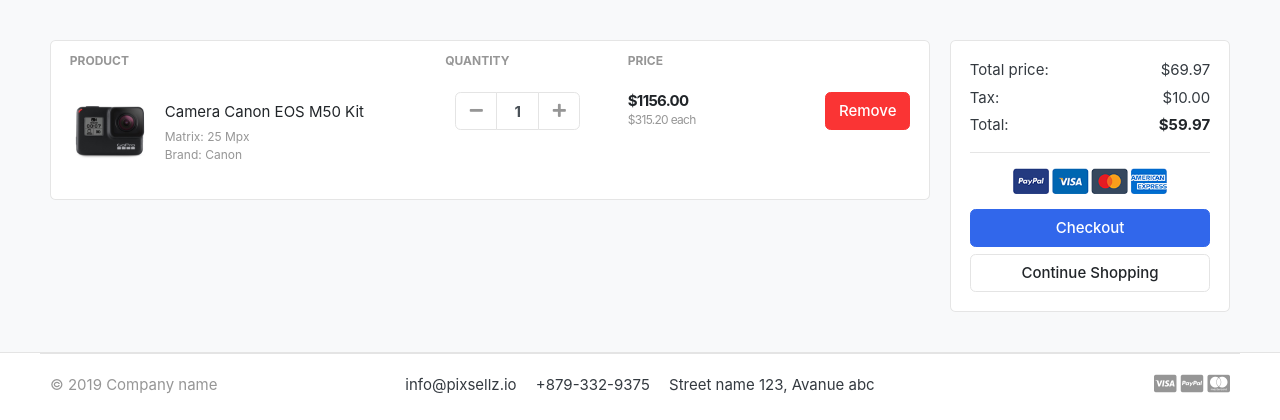
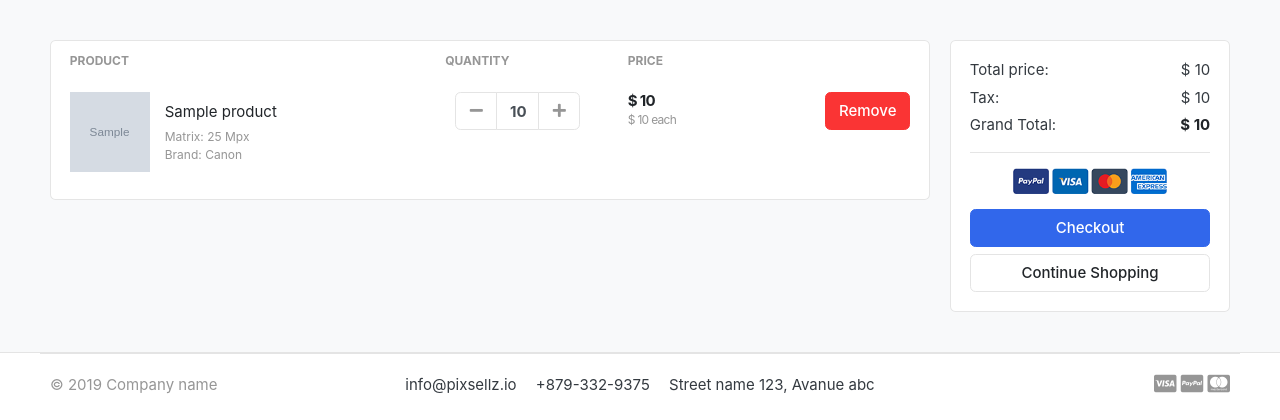
Before and after one commit to joaomatheusars/ecommecerDjango, a Django app: template templates/store/cart.html in a window 1280 px wide. Shown: the part 118-538 px from the top of the page. Run offline with Django 5.2, Linux system fonts and the light colour scheme; the template is opened without the code that fills it: most values are stand-ins (such as "Sample title", 1, 10 or a date in 2020); grey boxes marked "Sample" are stand-in pictures; some libraries are stand-ins or nearby versions; some web fonts are replaced.

Commit message:
fix: add function to cart page

```diff
--- a/carts/models.py
+++ b/carts/models.py
@@ -15,5 +15,8 @@
     quantity    = models.IntegerField()
     is_active   = models.BooleanField(default=True)
 
+    def sub_total(self):
+        return self.product.price * self.quantity
+
     def __str__(self):
         return self.product
--- a/carts/urls.py
+++ b/carts/urls.py
@@ -3,5 +3,7 @@
 
 urlpatterns = [
     path('', views.cart, name='cart'),
-    path('add_cart/<int:product_id>/', views.add_cart, name='add_cart')
+    path('add_cart/<int:product_id>/', views.add_cart, name='add_cart'),
+    path('remove_cart/<int:product_id>/', views.remove_cart, name='remove_cart'),
+    path('remove_cart_item/<int:product_id>/', views.remove_cart_item, name='remove_cart_item'),
 ]
--- a/templates/store/cart.html
+++ b/templates/store/cart.html
@@ -2,7 +2,13 @@
 <section class="section-content padding-y bg">
   <div class="container">
     <!-- ============================ COMPONENT 1 ================================= -->
-
+    {% if not cart_items %}
+    <h2 class="text-center">Your Shopping Cart is Empty</h2>
+    <br>
+    <div class="text-center">
+      <a href="{% url 'store' %}" class="btn btn-primary">Continue Shopping</a>
+    </div>
+    {% else %}
     <div class="row">
       <aside class="col-lg-9">
         <div class="card">
@@ -16,15 +22,20 @@
               </tr>
             </thead>
             <tbody>
+
+            {% for cart_item in cart_items%}
               <tr>
                 <td>
                   <figure class="itemside align-items-center">
                     <div class="aside">
-                      <img src="{% static './images/items/11.jpg' %}" class="img-sm" />
+                      <img
+                        src="{{ cart_item.product.images.url }}"
+                        class="img-sm"
+                      />
                     </div>
                     <figcaption class="info">
                       <a href="#" class="title text-dark"
-                        >Camera Canon EOS M50 Kit</a
+                        >{{ cart_item.product.product_name }}</a
                       >
                       <p class="text-muted small">
                         Matrix: 25 Mpx <br />
@@ -38,23 +49,25 @@
                   <div class="col">
                     <div class="input-group input-spinner">
                       <div class="input-group-prepend">
-                        <button
+                        <a
+                          href="{% url 'remove_cart' cart_item.product.id %}"
                           class="btn btn-light"
                           type="button"
                           id="button-plus"
                         >
                           <i class="fa fa-minus"></i>
-                        </button>
+                      </a>
                       </div>
-                      <input type="text" class="form-control" value="1" />
+                      <input type="text" class="form-control" value="{{ cart_item.quantity }}" />
                       <div class="input-group-append">
-                        <button
+                        <a
+                          href="{% url 'add_cart' cart_item.product.id %}"
                           class="btn btn-light"
                           type="button"
                           id="button-minus"
                         >
                           <i class="fa fa-plus"></i>
-                        </button>
+                      </a>
                       </div>
                     </div>
                     <!-- input-group.// -->
@@ -63,17 +76,17 @@
                 </td>
                 <td>
                   <div class="price-wrap">
-                    <var class="price">$1156.00</var>
-                    <small class="text-muted"> $315.20 each </small>
+                    <var class="price">$ {{ cart_item.sub_total }}</var>
+                    <small class="text-muted"> $ {{ cart_item.product.price }} each </small>
                   </div>
                   <!-- price-wrap .// -->
                 </td>
                 <td class="text-right">
-                  <a href="" class="btn btn-danger"> Remove</a>
+                  <a href="{% url 'remove_cart_item' cart_item.product.id %}" class="btn btn-danger"> Remove</a>
                 </td>
               </tr>
 
-
+            {% endfor %}
             </tbody>
           </table>
         </div>
@@ -85,19 +98,22 @@
           <div class="card-body">
             <dl class="dlist-align">
               <dt>Total price:</dt>
-              <dd class="text-right">$69.97</dd>
+              <dd class="text-right">$ {{total}}</dd>
             </dl>
             <dl class="dlist-align">
               <dt>Tax:</dt>
-              <dd class="text-right">$10.00</dd>
+              <dd class="text-right">$ {{tax}}</dd>
             </dl>
             <dl class="dlist-align">
-              <dt>Total:</dt>
-              <dd class="text-right text-dark b"><strong>$59.97</strong></dd>
+              <dt>Grand Total:</dt>
+              <dd class="text-right text-dark b"><strong>$ {{grand_total}}</strong></dd>
             </dl>
             <hr />
             <p class="text-center mb-3">
-              <img src="{% static './images/misc/payments.png' %}" height="26" />
+              <img
+                src="{% static './images/misc/payments.png' %}"
+                height="26"
+              />
             </p>
             <a href="./place-order.html" class="btn btn-primary btn-block">
               Checkout
@@ -112,6 +128,7 @@
       </aside>
       <!-- col.// -->
     </div>
+    {% endif %}
     <!-- row.// -->
     <!-- ============================ COMPONENT 1 END .// ================================= -->
   </div>
```
Also changed, not shown: carts/views.py (+31 -4 lines).
